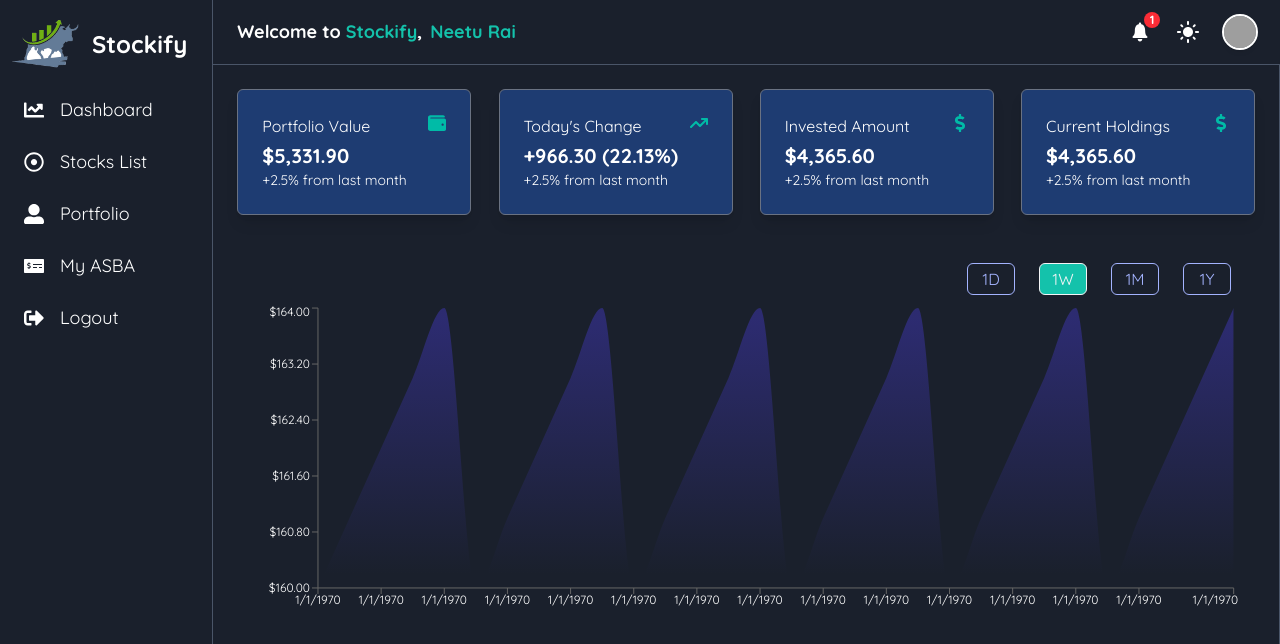
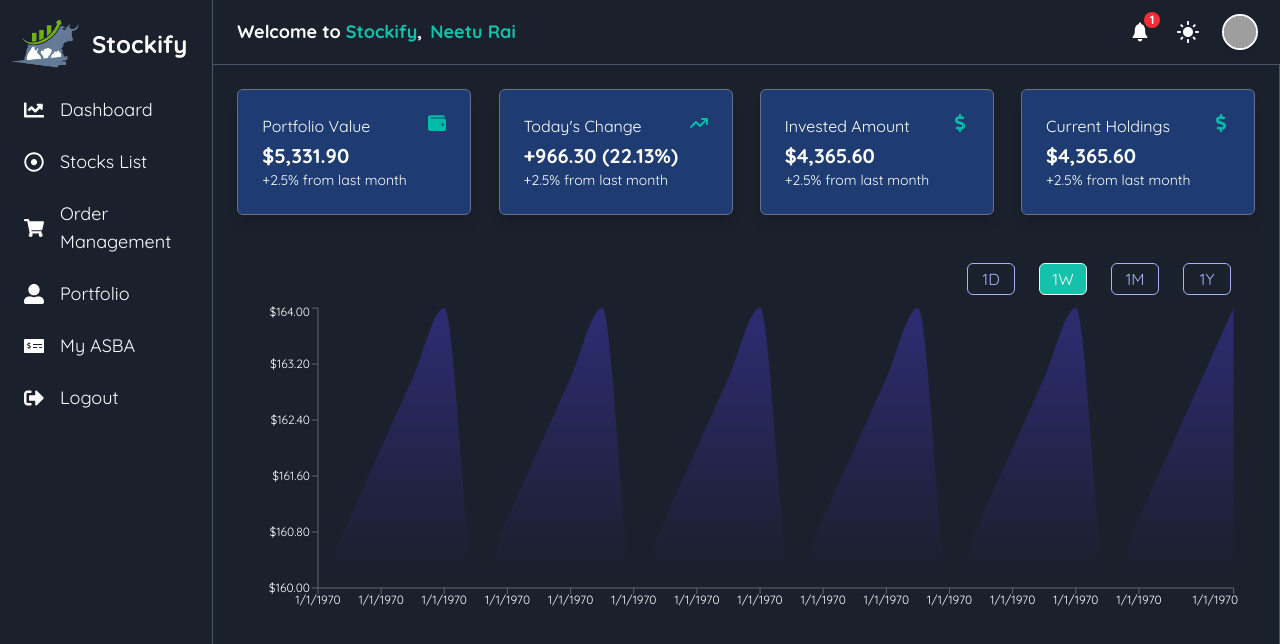
Before and after one commit to aryanmalla19/stocksense-fe, a React (Vite) app: page / in a window 1280 px wide. Shown: the top 644 px of the page. Built offline with nearby package versions, Linux system fonts and the light colour scheme; grey boxes are pictures that could not be loaded.

Commit message:
OrderManagement Added in Sidebar

```diff
--- a/src/layouts/Menu.jsx
+++ b/src/layouts/Menu.jsx
@@ -8,14 +8,16 @@ import {
   FaSignOutAlt,
   FaUserAlt,
   FaMoneyCheckAlt,
+  FaShoppingCart,
 } from "react-icons/fa";
 
 const menuItems = [
   {
     title: "MARKET",
     items: [
-      {icon: <FaChartLine />,label: "Dashboard",href: "/"},
+      { icon: <FaChartLine />, label: "Dashboard", href: "/" },
       { icon: <FaRegDotCircle />, label: "Stocks List", href: "/stocks" },
+      { icon: <FaShoppingCart />, label: "Order Management", href: "/buysell" },
       { icon: <FaUserAlt />, label: "Portfolio", href: "/portfolio" },
       { icon: <FaMoneyCheckAlt />, label: "My ASBA", href: "/shares" },
       { icon: <FaSignOutAlt />, label: "Logout", href: "/logout" },
```
